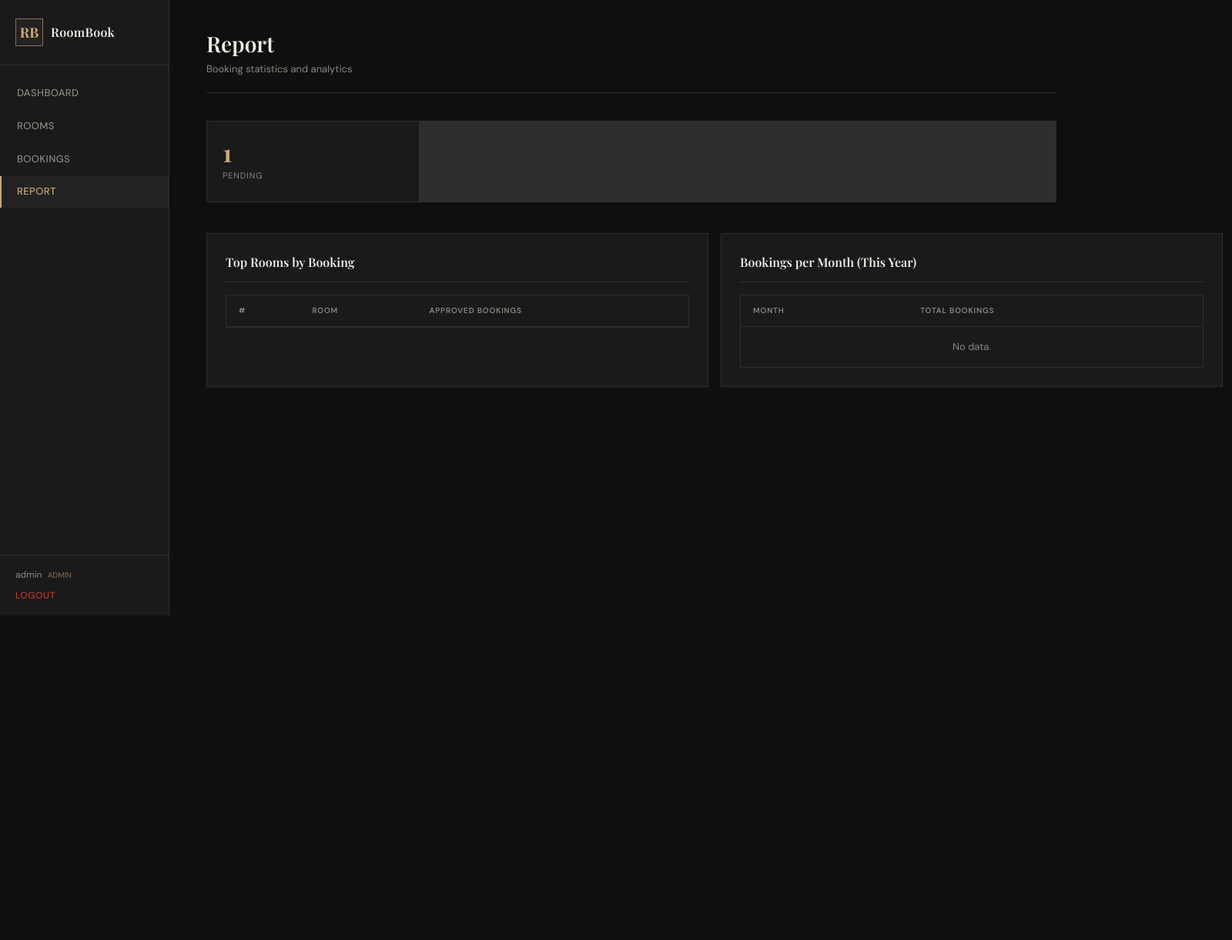
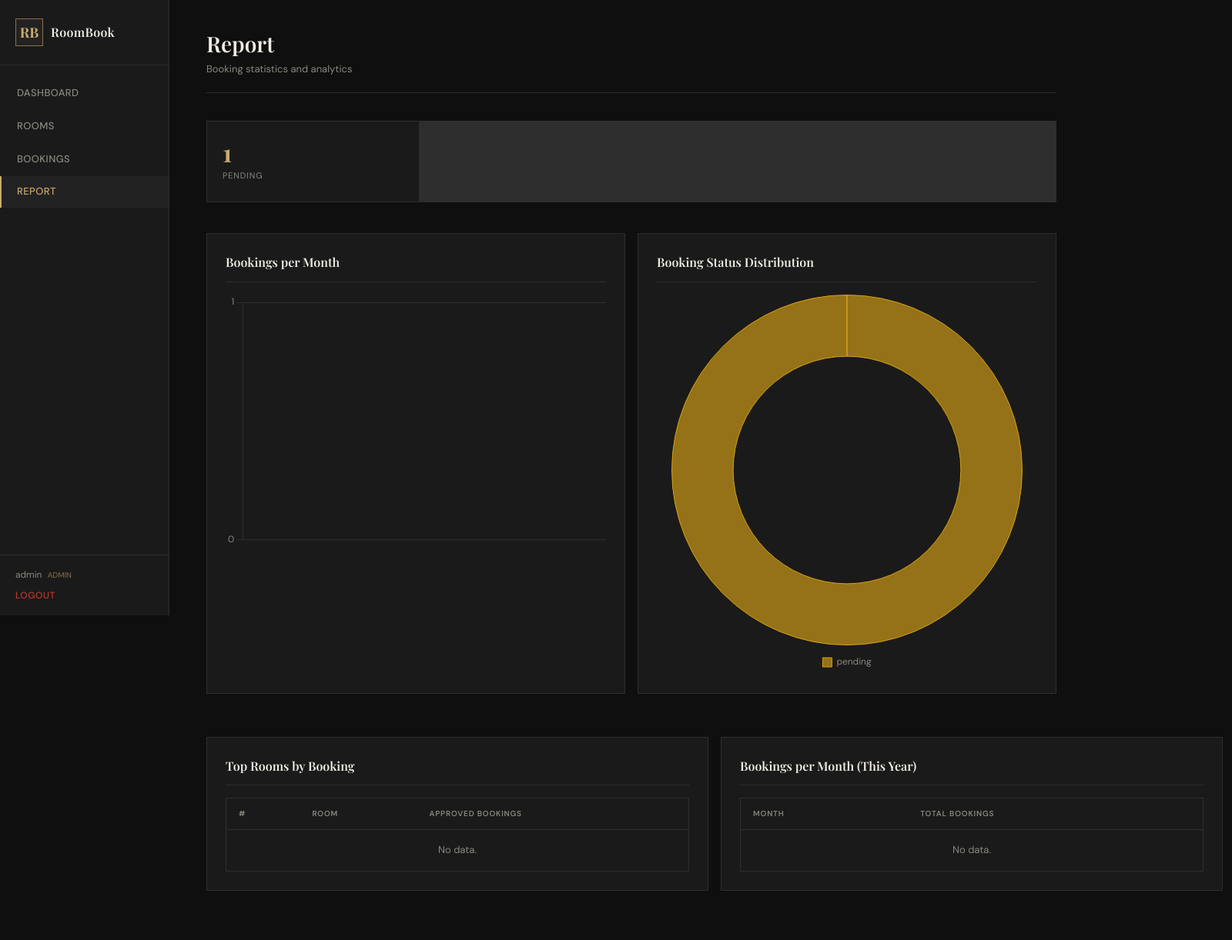
Before and after one commit to alifaguslerian/room-booking, a Flask app: page /report/ in a window 1600 px wide. Shown: the whole page at 77% size. Before the commit the page ends 800 px from the top, so only its background shows below. Run offline with Flask 3, Linux system fonts and the light colour scheme; a user stored in the database is signed in; data comes from the database, SQL or seed files in the repository; tables that the repository leaves empty hold one stand-in row (values such as "Sample post"); lists and menus that the app fills with data are empty.

Commit message:
feat: add Chart.js bar and donut charts to report page

```diff
--- a/app/templates/admin/report.html
+++ b/app/templates/admin/report.html
@@ -9,13 +9,23 @@ block content %}
   {% for s in status_stats %}
   <div class="stat-card">
     <div
-      class="stat-value {% if s.status == 'approved' %}text-success{% elif s.status == 'pending' %}text-warning{% elif s.status == 'rejected' or s.status == 'cancelled' %}text-danger{% endif %}"
-    >
+      class="stat-value {% if s.status == 'approved' %}text-success{% elif s.status == 'pending' %}text-warning{% elif s.status == 'rejected' or s.status == 'cancelled' %}text-danger{% endif %}">
       {{ s.count }}
     </div>
     <div class="stat-label">{{ s.status }}</div>
   </div>
   {% endfor %}
+</div>
+
+<div class="form-row" style="margin-bottom: 32px">
+  <div class="card">
+    <div class="card-title">Bookings per Month</div>
+    <canvas id="monthlyChart" height="200"></canvas>
+  </div>
+  <div class="card">
+    <div class="card-title">Booking Status Distribution</div>
+    <canvas id="statusChart" height="200"></canvas>
+  </div>
 </div>
 
 <div class="form-row">
@@ -36,6 +46,12 @@ block content %}
             <td class="text-muted">{{ loop.index }}</td>
             <td>{{ r.name }}</td>
             <td class="text-accent">{{ r.total }}</td>
+          </tr>
+          {% else %}
+          <tr>
+            <td colspan="3" class="text-muted" style="text-align: center; padding: 16px">
+              No data.
+            </td>
           </tr>
           {% endfor %}
         </tbody>
@@ -63,11 +79,7 @@ block content %}
           </tr>
           {% else %}
           <tr>
-            <td
-              colspan="2"
-              class="text-muted"
-              style="text-align: center; padding: 16px"
-            >
+            <td colspan="2" class="text-muted" style="text-align: center; padding: 16px">
               No data.
             </td>
           </tr>
@@ -77,4 +89,77 @@ block content %}
     </div>
   </div>
 </div>
+
+<script src="https://cdnjs.cloudflare.com/ajax/libs/Chart.js/4.4.1/chart.umd.min.js"></script>
+<script>
+  const accent = '#C8A96E';
+  const success = '#27AE60';
+  const warning = '#D4A017';
+  const danger = '#C0392B';
+  const muted = '#8A8780';
+  const surface = '#222222';
+  const border = '#2E2E2E';
+  const text = '#F0EDE6';
+
+  Chart.defaults.color = muted;
+  Chart.defaults.borderColor = border;
+  Chart.defaults.font.family = 'DM Sans, system-ui, sans-serif';
+
+  // Monthly bar chart
+  const monthlyData = {
+      {% set months = ['Jan', 'Feb', 'Mar', 'Apr', 'May', 'Jun', 'Jul', 'Aug', 'Sep', 'Oct', 'Nov', 'Dec'] %}
+  labels: [{% for m in monthly %}'{{ months[m.month - 1] }}'{% if not loop.last %}, {% endif %} {% endfor %}],
+  datasets: [{
+    label: 'Bookings',
+    data: [{% for m in monthly %}{{ m.total }}{% if not loop.last %}, {% endif %} {% endfor %}],
+  backgroundColor: accent + '33',
+    borderColor: accent,
+      borderWidth: 1,
+        borderRadius: 0,
+      }]
+  };
+
+  new Chart(document.getElementById('monthlyChart'), {
+    type: 'bar',
+    data: monthlyData,
+    options: {
+      responsive: true,
+      plugins: { legend: { display: false } },
+      scales: {
+        x: { grid: { color: border } },
+        y: {
+          grid: { color: border },
+          ticks: { stepSize: 1 },
+          beginAtZero: true
+        }
+      }
+    }
+  });
+
+  // Status donut chart
+  const statusData = {
+    labels: [{% for s in status_stats %}'{{ s.status }}'{% if not loop.last %}, {% endif %} {% endfor %}],
+  datasets: [{
+    data: [{% for s in status_stats %}{{ s.count }}{% if not loop.last %}, {% endif %} {% endfor %}],
+  backgroundColor: [warning + 'aa', success + 'aa', danger + 'aa', muted + 'aa'],
+    borderColor: [warning, success, danger, muted],
+      borderWidth: 1,
+      }]
+  };
+
+  new Chart(document.getElementById('statusChart'), {
+    type: 'doughnut',
+    data: statusData,
+    options: {
+      responsive: true,
+      plugins: {
+        legend: {
+          position: 'bottom',
+          labels: { padding: 16, boxWidth: 12 }
+        }
+      },
+      cutout: '65%'
+    }
+  });
+</script>
 {% endblock %}
--- a/schema.sql
+++ b/schema.sql
@@ -1,4 +1,4 @@
--- Active: 1781387499073@@127.0.0.1@3310@mysql
+-- Active: 1781500825804@@127.0.0.1@3311@room_booking
 CREATE DATABASE IF NOT EXISTS room_booking;
 
 USE room_booking;
```
